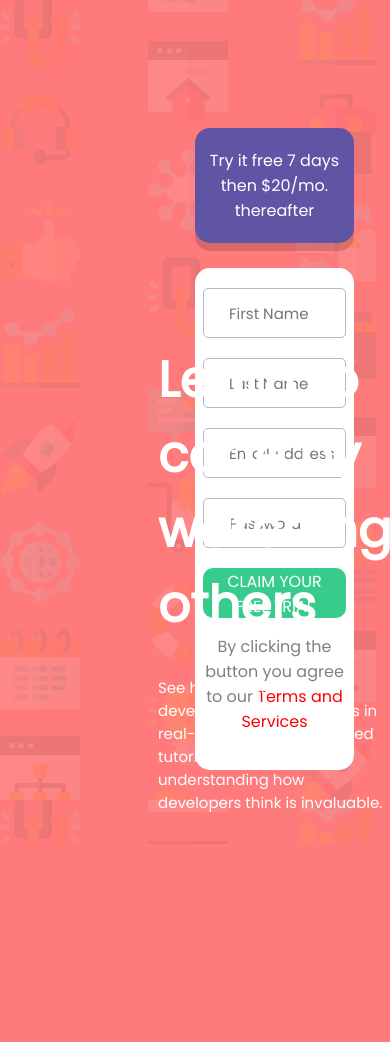
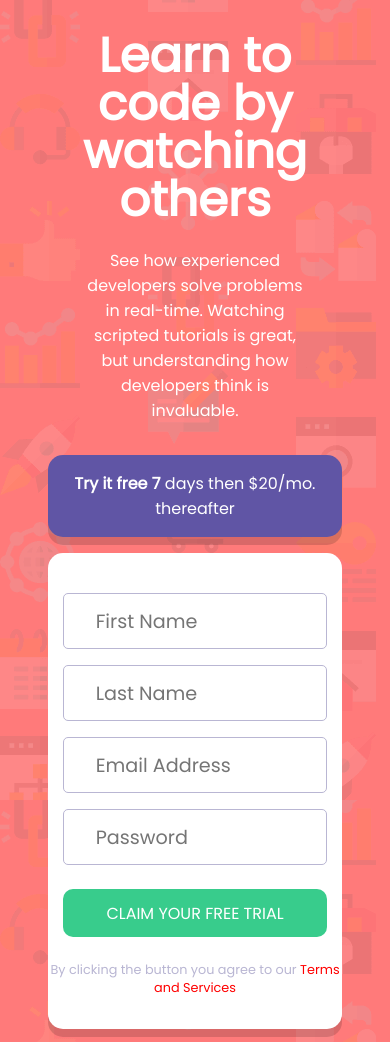
Before and after one commit to pavm/landing-page-1, a plain HTML site: page index.html in a window 390 px wide. Shown: the top 1042 px of the page. Before the commit the page ends 844 px from the top, so only its background shows below. Drawn offline with Linux system fonts and the light colour scheme.

Commit message:
Updated Mobile UI

```diff
--- a/index.html
+++ b/index.html
@@ -1,14 +1,12 @@
 <!DOCTYPE html>
 <html lang="en">
 <head>
-  <meta http-equiv="refresh" content="3">
+  <!--<meta http-equiv="refresh" content="3">-->
   <meta charset="UTF-8">
   <meta name="viewport" content="width=device-width, initial-scale=1.0"> <!-- displays site properly based on user's device -->
 
   <link rel="icon" type="image/png" sizes="32x32" href="./images/favicon-32x32.png">
   <link href='https://fonts.googleapis.com/css?family=Poppins' rel='stylesheet'>
-
-
 
   <title>Frontend Mentor | Intro component with sign up form</title>
 
@@ -16,61 +14,94 @@
   <style>
     .attribution { font-size: 11px; text-align: center; }
     .attribution a { color: hsl(228, 45%, 44%); }
-    body { background-color: hsl(0, 100%, 74%);
-      background-image: url("images/bg-intro-desktop.png") }
 
-      .parent {
-display: grid;
-grid-template-columns: repeat(2, 1fr);
-grid-template-rows: 1fr;
-grid-column-gap: 0px;
-grid-row-gap: 0px;
+    *{
+    padding: 0;
+    margin: 0;
     }
 
-.div1 { grid-area: 1 / 1 / 2 / 2; position: relative; }
-.div2 { grid-area: 1 / 2 / 2 / 3; margin-top: 120px; }
-.headertext {font-size: 50px; font-family:'Poppins'; color: white; font-weight: bold; padding-left: 150px}
-.ptext {font-size: 15px; font-family:'Poppins'; color: white; padding-left: 150px}
+    body { background-color: hsl(0, 100%, 74%);
+      background-image: url("images/bg-intro-desktop.png");
+    color: white;
+    min-width: 375px;
+    width: 100%;
+      height: auto; }
 
-.label {background-color: hsl(248, 32%, 49%); color: white; font-family:'Poppins'; text-align:center; padding: 20px 0; border-radius: 15px; width: 85%;  -webkit-box-shadow: 0px 10px #000000;
+.container { display: flex;
+   flex-wrap: wrap;
+   justify-content: center;
+   align-items: center;}
+
+.flex-block {box-sizing: border-box; width: 50%; margin-top: 10rem}
+.text-box {padding-left: 8rem; padding-right: 5rem;}
+
+
+.headertext {font-size: 3rem; font-family:'Poppins'; color: white; line-height: 3rem; margin-bottom: 1.5rem; font-weight: 900}
+.ptext {font-size: 1rem; font-family:'Poppins'; color: white;}
+
+.label {background-color: hsl(248, 32%, 49%); color: white; font-family:'Poppins'; border-radius: 15px; width: 75%;  -webkit-box-shadow: 0px 10px #000000;
+   -moz-box-shadow: 0px 8px rgba(0, 0, 0, 0.15);
+        box-shadow: 0px 8px rgba(0, 0, 0, 0.15);
+       margin-bottom: 1rem; padding-top: 1rem; padding-bottom: 1rem; text-align: center;}
+
+.form-background {background-color: white; text-align: center; border-radius: 15px; width: 75%; padding-top: 1.5rem; padding-bottom: 2rem; -webkit-box-shadow: 0px 10px #000000;
    -moz-box-shadow: 0px 8px rgba(0, 0, 0, 0.15);
         box-shadow: 0px 8px rgba(0, 0, 0, 0.15);}
-.form-background {background-color: white; text-align: center; padding: 20px 0; border-radius: 15px; width: 85%; margin-top: 25px}
-.form-input {width: 90%; border-radius: 5px; height: 50px; margin-bottom: 20px; border: 1px solid hsl(246, 25%, 77%); font-family:'Poppins'; padding-left: 25px; font-size: 15px; box-sizing: border-box;}
-.form-input:focus {outline: none !important;
-    border:1px solid black;}
-.form-button {background-color: hsl(154, 59%, 51%); color: white; font-family:'Poppins'; width: 90%; border:none; border-radius: 10px; height: 50px; font-size: 16px}
-.terms-text{color: grey; font-family:'Poppins';}
+.form-input {width: 90%; border-radius: 5px; padding-left: 2rem; margin-top: 1rem; height: 3.5rem; border: 1px solid hsl(246, 25%, 77%); font-family:'Poppins'; font-size: 1.2rem; box-sizing: border-box;}
+.form-input:focus {outline: none !important; border: 1px solid black;}
+
+.form-button {background-color: hsl(154, 59%, 51%); color: white; font-family:'Poppins'; width: 90%; border:none; border-radius: 10px; height: 3rem; font-size: 16px; margin-top: 1.5rem; margin-bottom: 1.5rem}
+.form-button:hover {background-color: hsl(154, 39%, 51%);}
+
+.terms-text{color: hsl(246, 25%, 77%); font-family:'Poppins'; font-size: 0.8rem;}
 .link {color:red; text-decoration: none;}
-.container {position:absolute; top:50%; height:10em; margin-top:-5em}
+.link:hover {text-decoration: underline;}
+
+
+@media screen and (max-width: 900px) {
+.container {display: flex;
+        flex-flow: column;
+        padding: 2rem 3rem 1rem 3rem;}
+
+.flex-block {margin-top: 0rem; width: 100%}
+
+.text-box {padding-left: 2rem; padding-right: 2rem; margin-bottom: 2rem; text-align: center;}
+
+.form-background {width: 100%}
+.label {width: 100%}
+
+
+}
 </style>
 </head>
 
 <body>
-  <div class="parent">
+  <main>
 
-  <div class="div1">
   <div class="container">
-    <h1 class="headertext">Learn to code by watching others</h1>
+
+  <div class="flex-block text-box">
+    <p class="headertext"><b>Learn to code by watching others</b></p>
     <p class="ptext">See how experienced developers solve problems in real-time. Watching scripted tutorials is great, but understanding how developers think is invaluable.</p>
   </div>
-  </div>
 
-  <div class="div2">
-    <div class="label">Try it free 7 days then $20/mo. thereafter</div>
+  <div class="flex-block">
+    <div class="label"><p><b>Try it free 7</b> days then $20/mo. thereafter</p></div>
     <div class="form-background">
-    <form>
-      <input class="form-input" placeholder="First Name"></input>
-      <input class="form-input" placeholder="Last Name"></input>
-      <input class="form-input" placeholder="Email Address"></input>
-      <input class="form-input" placeholder="Password" type="password"></input>
+    <form name="myForm" onsubmit="return validateForm()" method="post">
+      <input class="form-input" type="text" placeholder="First Name" name="fname" required></input>
+      <input class="form-input" placeholder="Last Name" required></input>
+      <input class="form-input" placeholder="Email Address" required></input>
+      <input class="form-input" placeholder="Password" type="password" required></input>
+      <button type="submit" value="Submit" class="form-button">CLAIM YOUR FREE TRIAL</button>
     </form>
-    <button class="form-button">CLAIM YOUR FREE TRIAL</button>
     <p class="terms-text">By clicking the button you agree to our <a class="link" href="google.com">Terms and Services</a></p>
     </div>
   </div>
 
   </div>
+
+  </main>
 
   <footer>
    <!-- <p class="attribution">
```
Lines whose indentation alone changed are shown as unchanged.
